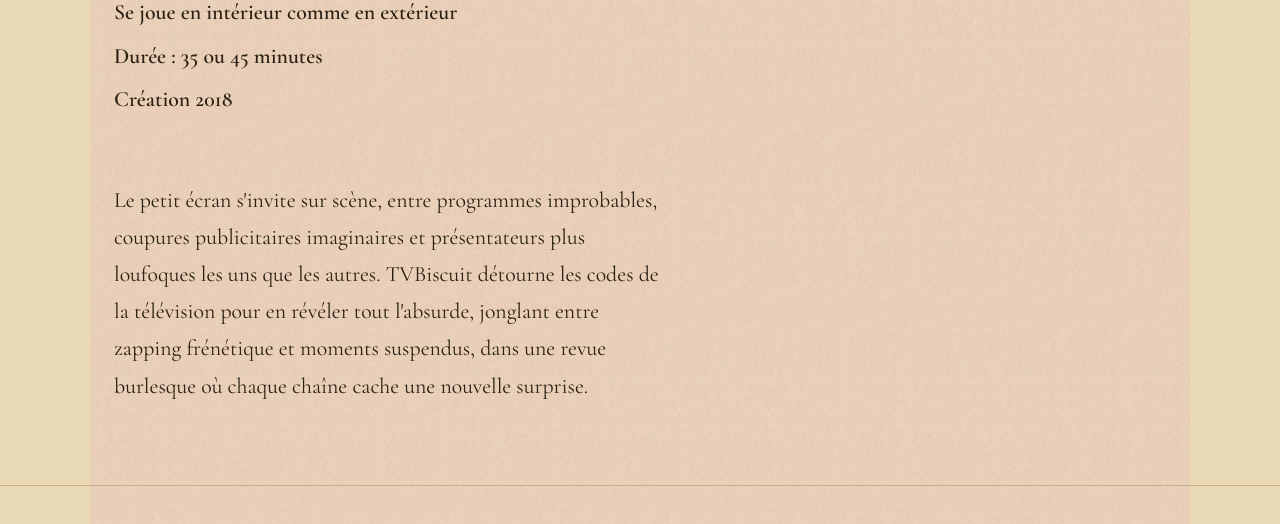
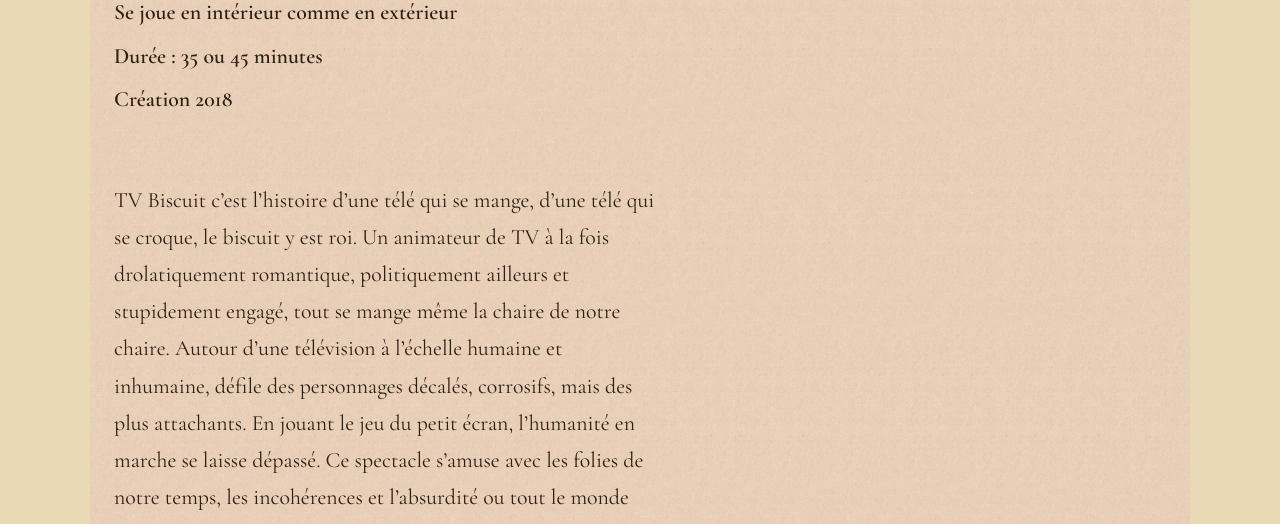
Before and after one commit to Phoenix-k-dev/Theatre, an Eleventy site: page src/spectacles/tvbiscuit.md in a window 1280 px wide. Shown: the part 637-1161 px from the top of the page. Built offline with nearby package versions, Linux system fonts and the light colour scheme; Eleventy itself is replaced by a stand-in of ours; files that its build step writes are made by us from their sources; files whose address does not match are found by name; a web font is replaced by a local one.

Commit message:
Revise TV Biscuit description in tvbiscuit.md
Updated the description of TV Biscuit to reflect its themes and characters.

```diff
--- a/src/spectacles/tvbiscuit.md
+++ b/src/spectacles/tvbiscuit.md
@@ -13,4 +13,4 @@ photo: ""
 video: ""
 dossier: ""
 ---
-Le petit écran s'invite sur scène, entre programmes improbables, coupures publicitaires imaginaires et présentateurs plus loufoques les uns que les autres. TVBiscuit détourne les codes de la télévision pour en révéler tout l'absurde, jonglant entre zapping frénétique et moments suspendus, dans une revue burlesque où chaque chaîne cache une nouvelle surprise.
+TV Biscuit c’est l’histoire d’une télé qui se mange, d’une télé qui se croque, le biscuit y est roi. Un animateur de TV à la fois drolatiquement romantique, politiquement ailleurs et stupidement engagé, tout se mange même la chaire de notre chaire. Autour d’une télévision à l’échelle humaine et inhumaine, défile des personnages décalés, corrosifs, mais des plus attachants. En jouant le jeu du petit écran, l’humanité en marche se laisse dépassé. Ce spectacle s’amuse avec les folies de notre temps, les incohérences et l’absurdité ou tout le monde veut une place, veut sa place, mais il n’y a rien, Monsieur, Madame tous le monde
```
